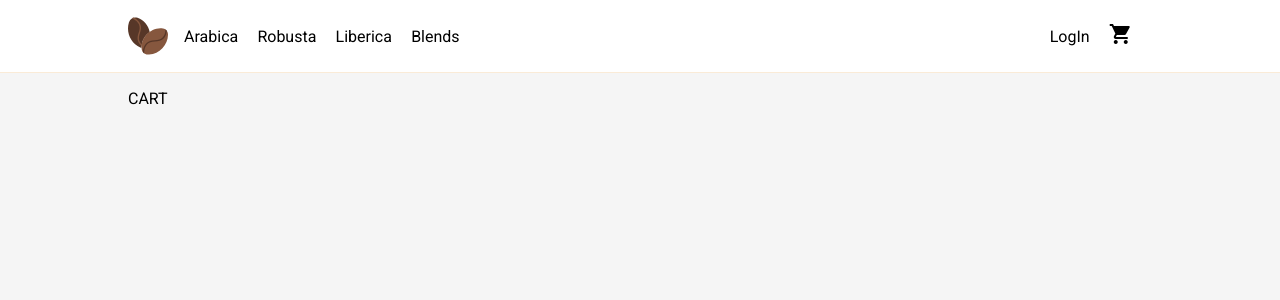
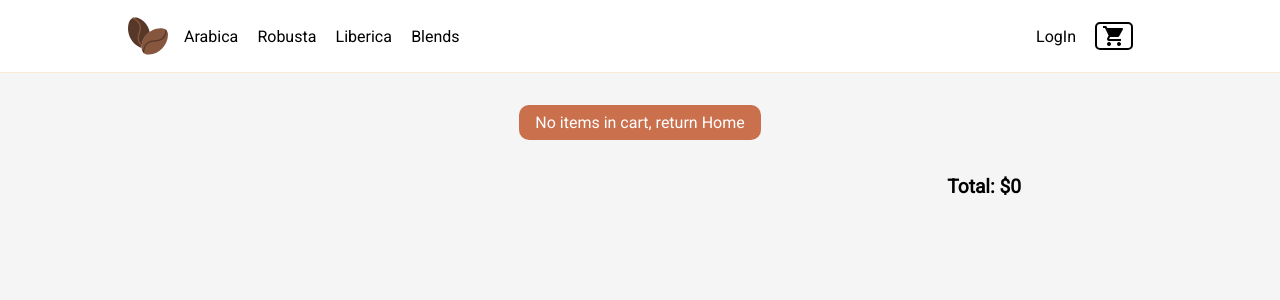
Before and after one commit to sovejero/ecom, a React (Create React App) app: page /cart in a window 1280 px wide. Shown: the top 300 px of the page. Built offline with nearby package versions, Linux system fonts and the light colour scheme.

Commit message:
feature: cart and cartwidget with context

```diff
--- /dev/null
+++ b/src/components/Cart/Cart.css
@@ -0,0 +1,78 @@
+.cart-item {
+  display: flex;
+  padding: 1em;
+  border: 1px solid gainsboro;
+  gap: 0.2em;
+  width: 100%;
+  background: white;
+  align-items: center;
+}
+
+.cart-item__img {
+  padding: 0em;
+  max-width: 6rem;
+}
+
+.cart-item__end {
+  display: flex;
+  gap: 6em;
+  margin-left: auto;
+}
+
+.cart-item__description {
+  margin-left: 2em;
+}
+
+.cart-item__total {
+  font-size: 1.2rem;
+  font-weight: bold;
+}
+
+.cart-item__remove {
+  cursor: pointer;
+}
+
+.cart-item__remove:hover {
+  color: red;
+}
+
+.cart-item__remove--wrapper {
+  display: flex;
+  align-items: center;
+  margin-right: 1em;
+}
+
+.cart-order {
+  margin-left: 80%;
+  font-size: 1.2rem;
+  font-weight: bold;
+}
+
+.item__link {
+  text-decoration: none;
+  color: black;
+  background: white;
+}
+
+.container__item-list {
+  display: flex;
+  padding: 0rem;
+  margin: 2rem auto;
+  flex-wrap: wrap;
+  font-weight: 400;
+  gap: 1em;
+}
+
+.cart-item__button {
+  background: #CB704D;
+  border-radius: 10px;
+  padding: 0.5em 1em;
+  text-align: center;
+  text-decoration: none;
+  color: #FFF;
+  margin: 0 auto;
+}
+
+.cart-item__button:hover {
+  background: #4A403C;
+}
--- a/src/components/Cart/Cart.js
+++ b/src/components/Cart/Cart.js
@@ -1,7 +1,38 @@
+import './Cart.css';
+import { useContext } from 'react';
+import { Link } from "react-router-dom";
+import { CartContext } from '../../context/CartContext';
+
 const Cart = () => {
+  const { cartItems, removeItem, getTotal } = useContext(CartContext);
+  const total = getTotal();
+
   return (
-    <div className="container">
-      <p>CART</p>
+    <div className="container container__item-list">
+      {cartItems.length===0 ? <Link className='cart-item__button' to='/'>No items in cart, return Home</Link> :
+        cartItems.map( (cartItem) => {
+          return  (
+            <div key={cartItem.item.id} className='cart-item'>
+                <img className='cart-item__img' src={cartItem.item.pictureUrl} alt=""></img>
+                <div className='cart-item__description'>
+                  <h3>{cartItem.item.title}</h3>
+                  <p>{cartItem.item.category}</p>
+                  <p>{cartItem.quantity} x ${cartItem.item.price}</p>
+                </div>
+              <div className='cart-item__end'>
+                <p className='cart-item__total'>${cartItem.item.price*cartItem.quantity}</p>
+                <div className='cart-item__remove--wrapper'>
+                  <span onClick={() => removeItem(cartItem.item.id)} className="material-icons cart-item__remove">delete</span>
+                </div>
+              </div>
+            </div>
+            );}
+          )
+      }
+      <div className='cart-order'>
+        <p>Total: ${total}</p>
+      </div>
+
     </div>
   );
 }
--- a/src/components/CartWidget/CartWidget.js
+++ b/src/components/CartWidget/CartWidget.js
@@ -1,8 +1,12 @@
-import { Link } from 'react-router-dom';
+import { useContext } from 'react';
+import { CartContext } from '../../context/CartContext';
+
 
 const CartWidget = () => {
+  const { getTotalQuantity } = useContext(CartContext);
+  const totalQuantity = getTotalQuantity();
   return (
-    <Link className="material-icons nav__link" to='/cart'>shopping_cart</Link>
+    totalQuantity > 0 ? <i>{totalQuantity}</i> : null
     );
 }
 
--- a/src/components/ItemDetail/ItemDetail.js
+++ b/src/components/ItemDetail/ItemDetail.js
@@ -7,7 +7,7 @@ import { CartContext } from '../../context/CartContext';
 
 const ItemDetail = ({item}) => {
   const [count, setCount] = useState(0);
-  const addItem = useContext(CartContext);
+  const { addItem } = useContext(CartContext);
 
   const onAdd = (quantity) => {
     setCount(quantity);
--- a/src/components/Navbar/NavBar.css
+++ b/src/components/Navbar/NavBar.css
@@ -46,8 +46,20 @@ header {
     text-transform: capitalize;
 }
 
+.nav__link--cart {
+    display: flex;
+    border: 2px solid black;
+    padding: 0 0.3em;
+    border-radius: 5px;
+    align-items: center;
+}
+
 .nav__link:hover {
     color: #CB704D;
+}
+
+.nav__link--cart:hover {
+    border: 2px solid #CB704D;
 }
 
 .nav__link--active {
--- a/src/components/Navbar/NavBar.js
+++ b/src/components/Navbar/NavBar.js
@@ -25,7 +25,12 @@ const NavBar = () => {
           </ul>
           <ul className="nav__list">
             <li className="nav__item"><a className="nav__link" href="##">LogIn</a></li>
-            <li className="nav__item"><CartWidget/></li>
+            <li className="nav__item">
+              <Link className="nav__link nav__link--cart" to='/cart'>
+                <i className="material-icons">shopping_cart</i>
+                <CartWidget/>
+              </Link>
+            </li>
           </ul>
         </nav>
       </div>
--- a/src/context/CartContext.js
+++ b/src/context/CartContext.js
@@ -5,8 +5,8 @@ export const CartContext = createContext();
 export const CartProvider = ({ children }) => {
   const [cartItems, setCartItems] = useState([]);
 
-  const isInCart = (itemId) => {
-    if (cartItems === []) {
+    const isInCart = (itemId) => {
+    if (cartItems.length === 0) {
         return false;
     }
     else {
@@ -42,10 +42,24 @@ export const CartProvider = ({ children }) => {
     setCartItems([]);
   };
 
+  const getTotalQuantity = () => {
+    if (cartItems.length > 0) {
+      return cartItems.reduce((acc, cartItem) => { return acc + cartItem.quantity;}, 0);
+    } else {
+      return 0;
+    }
+  };
 
+  const getTotal = () => {
+    if (cartItems.length > 0) {
+      return cartItems.reduce((acc, cartItem) => { return acc + (cartItem.quantity * cartItem.item.price);}, 0);
+    } else {
+      return 0;
+    }
+  }
 
   return(
-    <CartContext.Provider value={addItem}>
+    <CartContext.Provider value={{addItem, removeItem, getTotalQuantity, getTotal, cartItems}}>
       {children}
     </CartContext.Provider>
   )
```
Also changed, not shown: src/components/ItemListContainer/ItemListContainer.css (deleted, +0 -8 lines).
